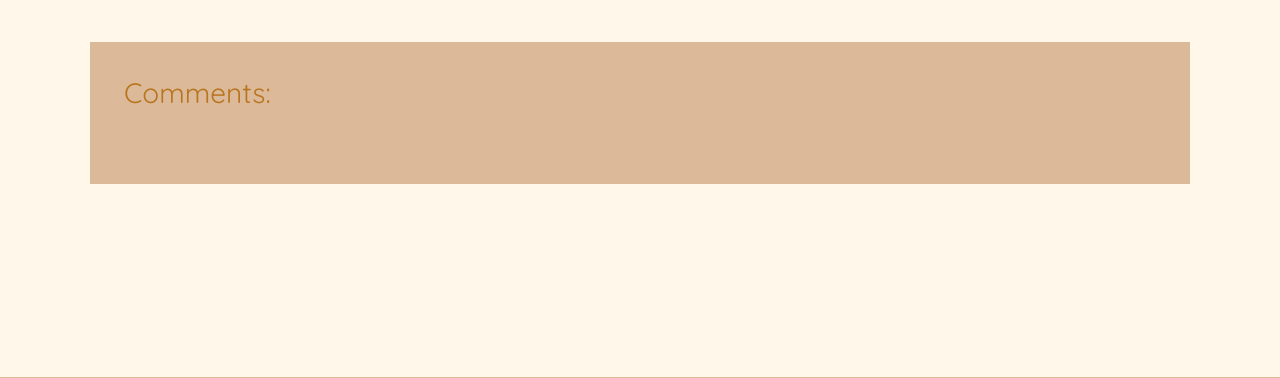
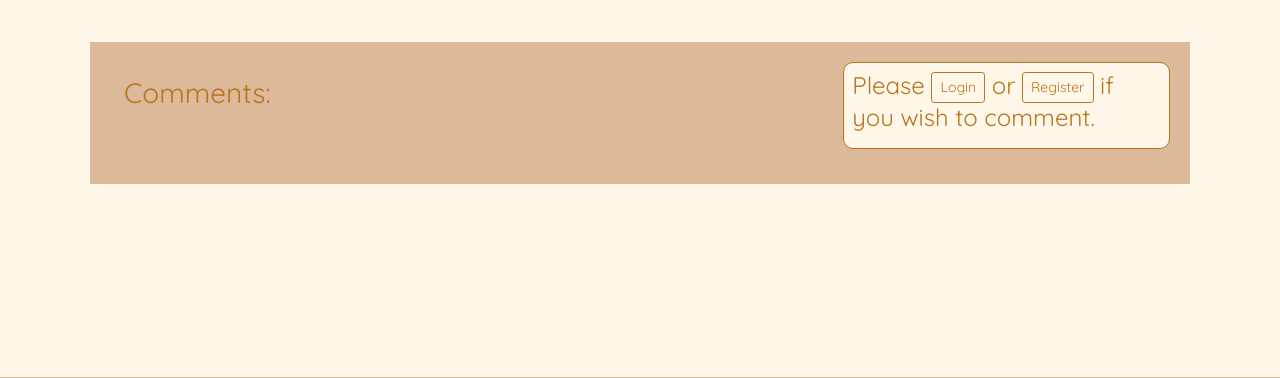
Before and after one commit to tomkelly111/Beansters, a Django app: template templates/post_detail.html in a window 1280 px wide. Shown: the part 313-691 px from the top of the page. Run offline with Django 3.2, Linux system fonts and the light colour scheme; the template is opened without the code that fills it, so the values that code supplies are empty; some libraries are stand-ins or nearby versions.

Commit message:
display login/register to comment section

```diff
--- a/beansters/settings.py
+++ b/beansters/settings.py
@@ -31,7 +31,7 @@ SECRET_KEY = os.environ.get('SECRET_KEY')
 # SECURITY WARNING: don't run with debug turned on in production!
 DEBUG = True
 
-ALLOWED_HOSTS = ['8000-tomkelly111-beansters-eitrrmoipi7.ws-eu102.gitpod.io', '8000-tomkelly111-beansters-eitrrmoipi7.ws-eu103.gitpod.io', '8000-tomkelly111-beansters-s1gse8gu439.ws-eu102.gitpod.io', 'beansters-1fb9f50a5877.herokuapp.com', 'localhost']
+ALLOWED_HOSTS = ['8000-tomkelly111-beansters-eitrrmoipi7.ws-eu104.gitpod.io', '8000-tomkelly111-beansters-eitrrmoipi7.ws-eu103.gitpod.io', '8000-tomkelly111-beansters-s1gse8gu439.ws-eu102.gitpod.io', 'beansters-1fb9f50a5877.herokuapp.com', 'localhost']
 
 
 # Application definition
--- a/static/css/style.css
+++ b/static/css/style.css
@@ -70,6 +70,7 @@ a, span {
     border-radius: 10px;
 }
 
+
 .homeimage {
     object-fit: cover;
 }
--- a/templates/post_detail.html
+++ b/templates/post_detail.html
@@ -66,7 +66,7 @@
       </div>
       {% else %}
       {% if user.is_authenticated %}
-
+      <div class="comments p-2">
       <h3>Post your own review or leave a comment here:</h3>
       <p>Posting as : {{ user.username }}</p>
       <form method="post" style="margin-top: 1.3em;">
@@ -74,6 +74,11 @@
         {% csrf_token %}
         <button class="btn btn-outline-secondary" style="margin-top: 1.3em;" type="submit">Submit Comment</button>
       </form>
+       </div>
+      {% else %}
+      <div class="comments p-2">
+        <h4>Please <a type="button" class="btn btn-outline-secondary btn-sm" href="{% url 'account_login' %}" role="button">Login</a> or <a type="button" class="btn btn-outline-secondary btn-sm" href="{% url 'account_signup' %}" role="button">Register</a> if you wish to comment.</h4>
+      </div>
 
       {% endif %}
       {% endif %}
```
